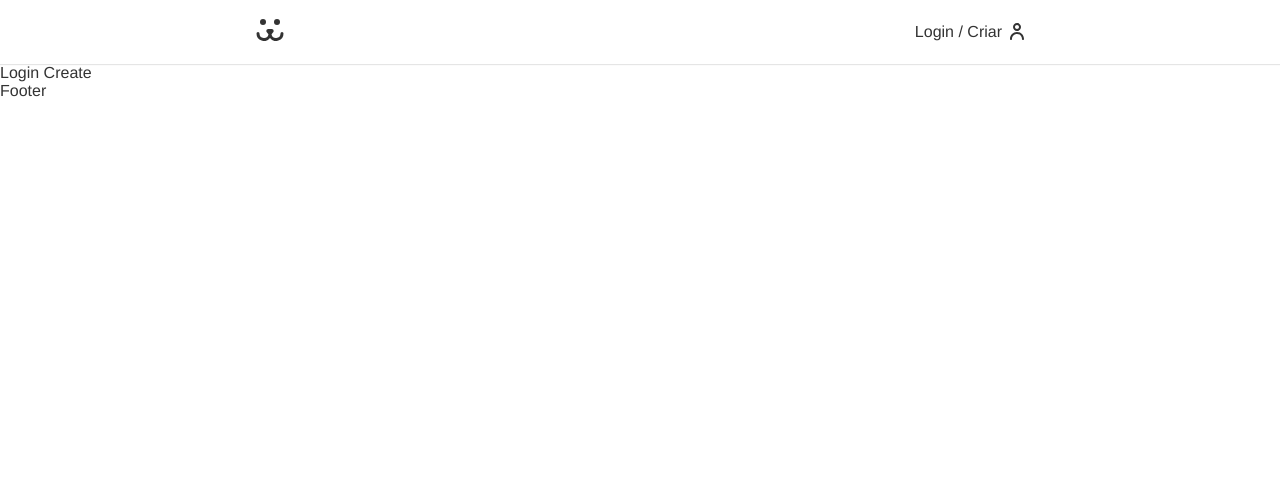
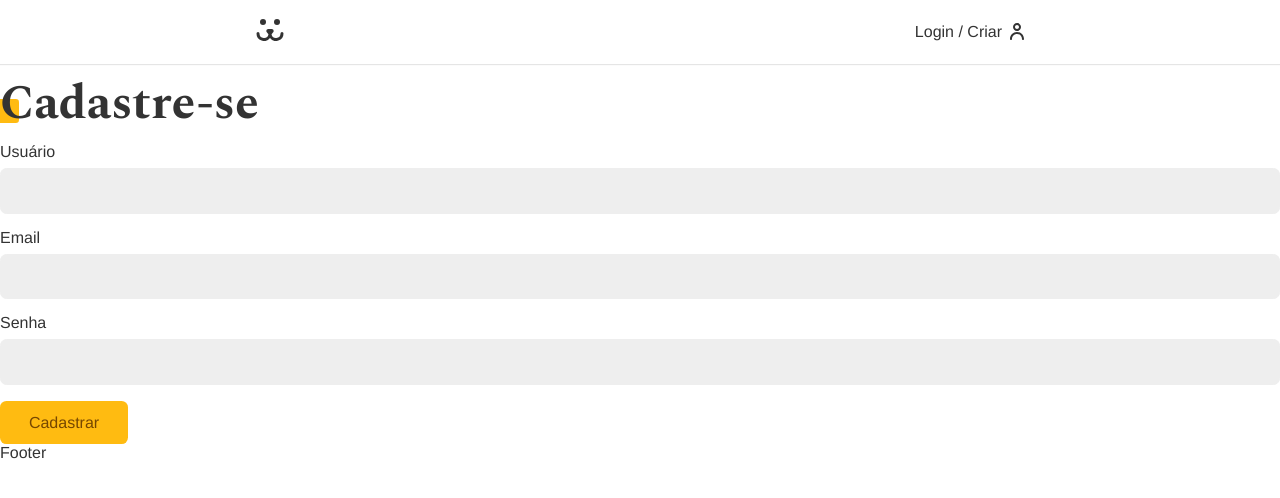
Before and after one commit to AndersonSantosAraujo/dogs-react, a React (Create React App) app in the folder dogs/: page /login/criar in a window 1280 px wide. Shown: the top 498 px of the page. Built offline with nearby package versions, Linux system fonts and the light colour scheme.

Commit message:
8-14-Login-Criar

```diff
--- a/dogs/src/Components/Login/LoginCreate.js
+++ b/dogs/src/Components/Login/LoginCreate.js
@@ -1,7 +1,42 @@
 import React from "react";
+import Input from "../Forms/Input";
+import Button from "../Forms/Button";
+import useForm from "../../Hooks/useForm";
+import { USER_POST } from "../../api";
+import { UserContext } from "../../UserContext";
 
 const LoginCreate = () => {
-  return <div>Login Create</div>;
+  const username = useForm();
+  const email = useForm("email");
+  const password = useForm("password");
+
+  const { userLogin } = React.useContext(UserContext);
+
+  async function handleSubmit(event) {
+    event.preventDefault();
+    const { url, options } = USER_POST({
+      username: username.value,
+      email: email.value,
+      password: password.value,
+    });
+    const response = await fetch(url, options);
+    if (response.ok) userLogin(username.value, password.value);
+  }
+
+  return (
+    <section className="animeLeft">
+      <h1 className="title">Cadastre-se</h1>
+      <form onSubmit={handleSubmit}>
+        <Input label="Usuário" type="text" name="username" {...username} />
+
+        <Input label="Email" type="email" name="email" {...email} />
+
+        <Input label="Senha" type="password" name="password" {...password} />
+
+        <Button>Cadastrar</Button>
+      </form>
+    </section>
+  );
 };
 
 export default LoginCreate;
--- a/dogs/src/Hooks/useForm.js
+++ b/dogs/src/Hooks/useForm.js
@@ -5,6 +5,11 @@
     regex:
       /^(([^<>()[\]\\.,;:\s@"]+(\.[^<>()[\]\\.,;:\s@"]+)*)|(".+"))@((\[[0-9]{1,3}\.[0-9]{1,3}\.[0-9]{1,3}\.[0-9]{1,3}\])|(([a-zA-Z\-0-9]+\.)+[a-zA-Z]{2,}))$/,
     message: "Preencha um email válido",
+  },
+  password: {
+    regex: /^(?=.*\d)(?=.*[a-z])(?=.*[A-Z])[0-9a-zA-Z]{8,}$/,
+    message:
+      "A senha precisa ter 1 caracter maiúsculo, 1 minúsculo e 1 dígito. Com no mínimo 8 caracteres",
   },
 };
 
--- a/dogs/src/api.js
+++ b/dogs/src/api.js
@@ -36,3 +36,16 @@
     },
   };
 }
+
+export function USER_POST(body) {
+  return {
+    url: API_URL + "/api/user",
+    options: {
+      method: "POST",
+      headers: {
+        "Content-Type": "application/json",
+      },
+      body: JSON.stringify(body),
+    },
+  };
+}
```
